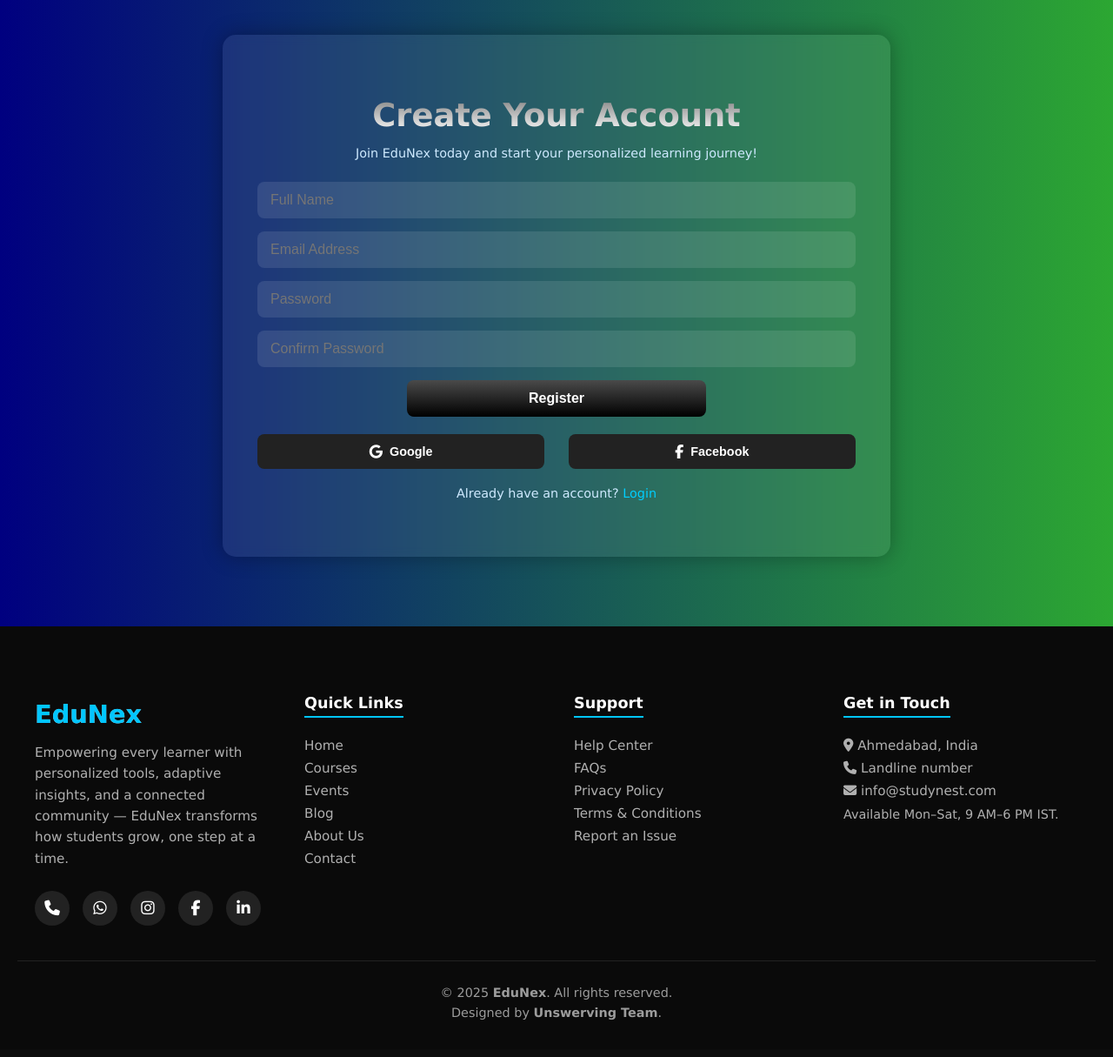
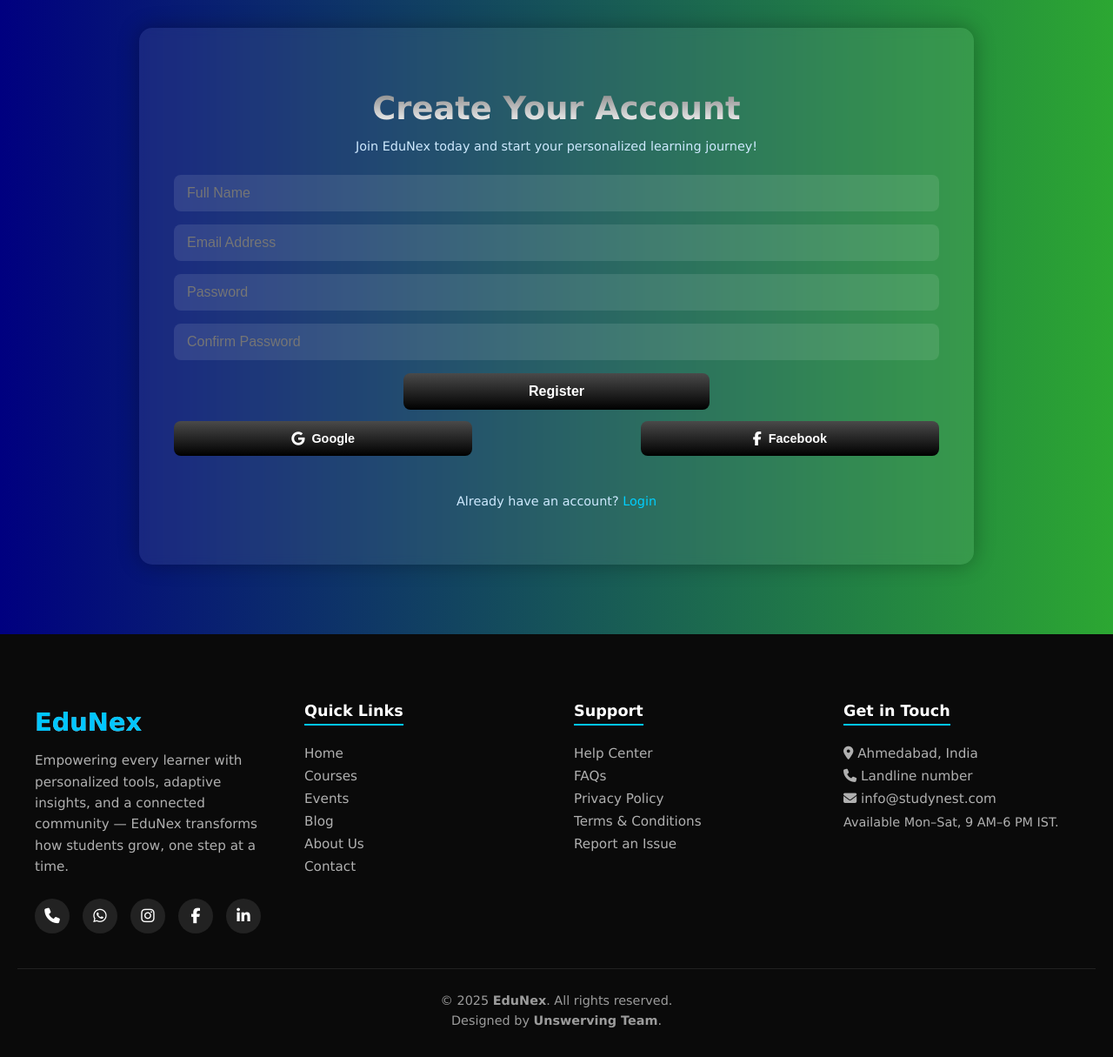
Before and after one commit to Het-Pandya1610/EdTube, a Django app: template templates/register.html in a window 1280 px wide. Shown: the part 88-1303 px from the top of the page at 87% size. Before the commit the page ends 1260 px from the top, so only its background shows below. Run offline with Django 3.2, Linux system fonts and the light colour scheme; the template is opened without the code that fills it, so the values that code supplies are empty.

Commit message:
Refactor register.html with navbar and CSRF token
Updated the register page layout and functionality, including navbar inclusion and CSRF token for form submission.

```diff
--- a/templates/register.html
+++ b/templates/register.html
@@ -104,13 +104,13 @@
     }
 
     .register-container {
-      margin-top: 10%;
+      margin-top: 120px;
       background: rgba(255, 255, 255, 0.08);
       margin-left: auto;
       margin-right: auto;
       padding: 40px;
       border-radius: 15px;
-      width: 60%;
+      width: 75%;
       box-shadow: 0 0 25px rgba(0, 0, 0, 0.3);
       text-align: center;
       backdrop-filter: blur(6px);
@@ -150,7 +150,7 @@
     }
 
     button {
-      width: 50%;
+      width: 40%;
       background-image: linear-gradient(to top, rgb(0, 0, 0), rgb(74, 74, 74));
       color: #fff;
       font-weight: bold;
@@ -167,20 +167,21 @@
     }
 
     .social-login {
-      margin: 20px 0;
+      margin: 13px 0;
       display: flex;
       justify-content: space-between;
     }
 
     .social-login button {
-      width: 48%;
-      background: #222;
+      width: 39%;
+      background-image: linear-gradient(to top, rgb(0, 0, 0), rgb(74, 74, 74));
       color: #fff;
       font-size: 0.9rem;
       display: flex;
       align-items: center;
       justify-content: center;
       gap: 8px;
+      margin-bottom: 30px;
     }
 
     .social-login button i {
@@ -267,11 +247,5 @@
 
   {%include 'footer.html'%}
 
-  <script>
-    function toggleMenu() {
-      const nav = document.getElementById('mobileNav');
-      nav.style.display = nav.style.display === 'flex' ? 'none' : 'flex';
-    }
-  </script>
 </body>
 </html>
```
Also changed, not shown: other parts of templates/register.html (+14 -35 lines).
